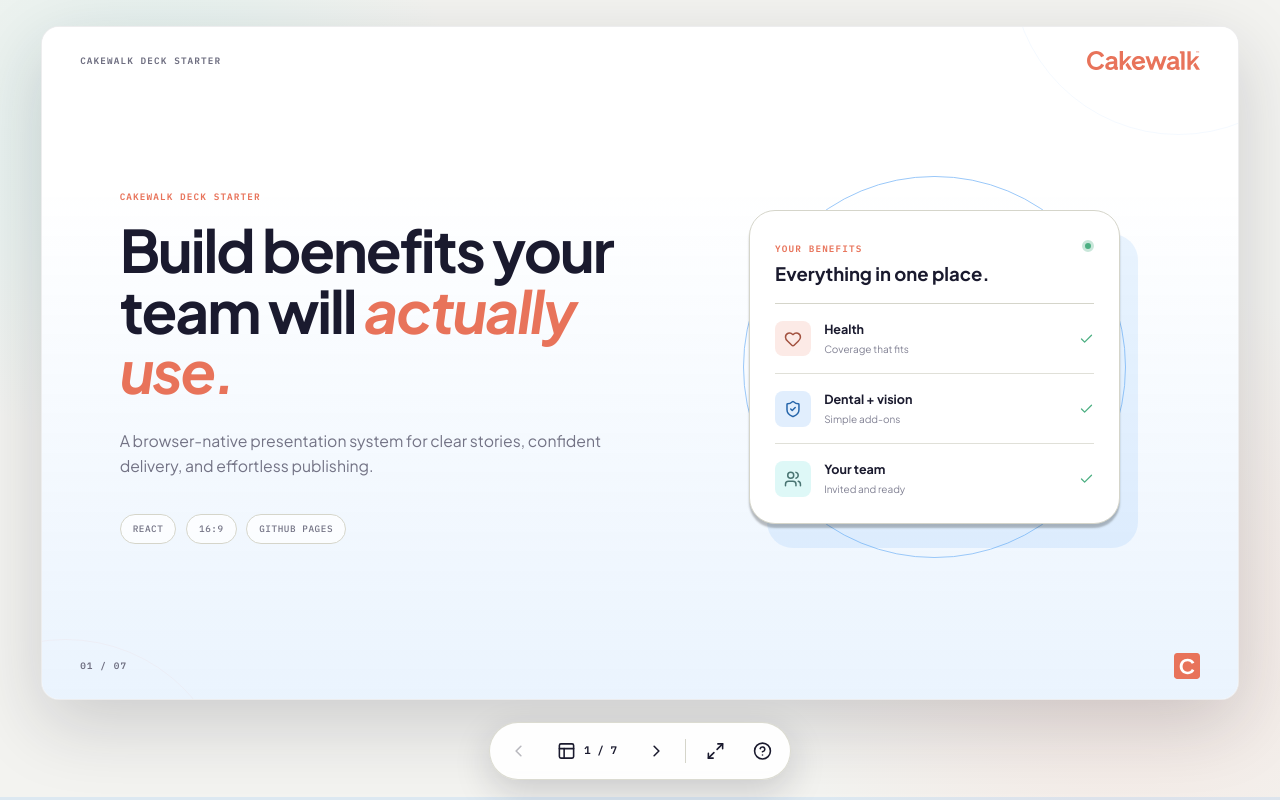
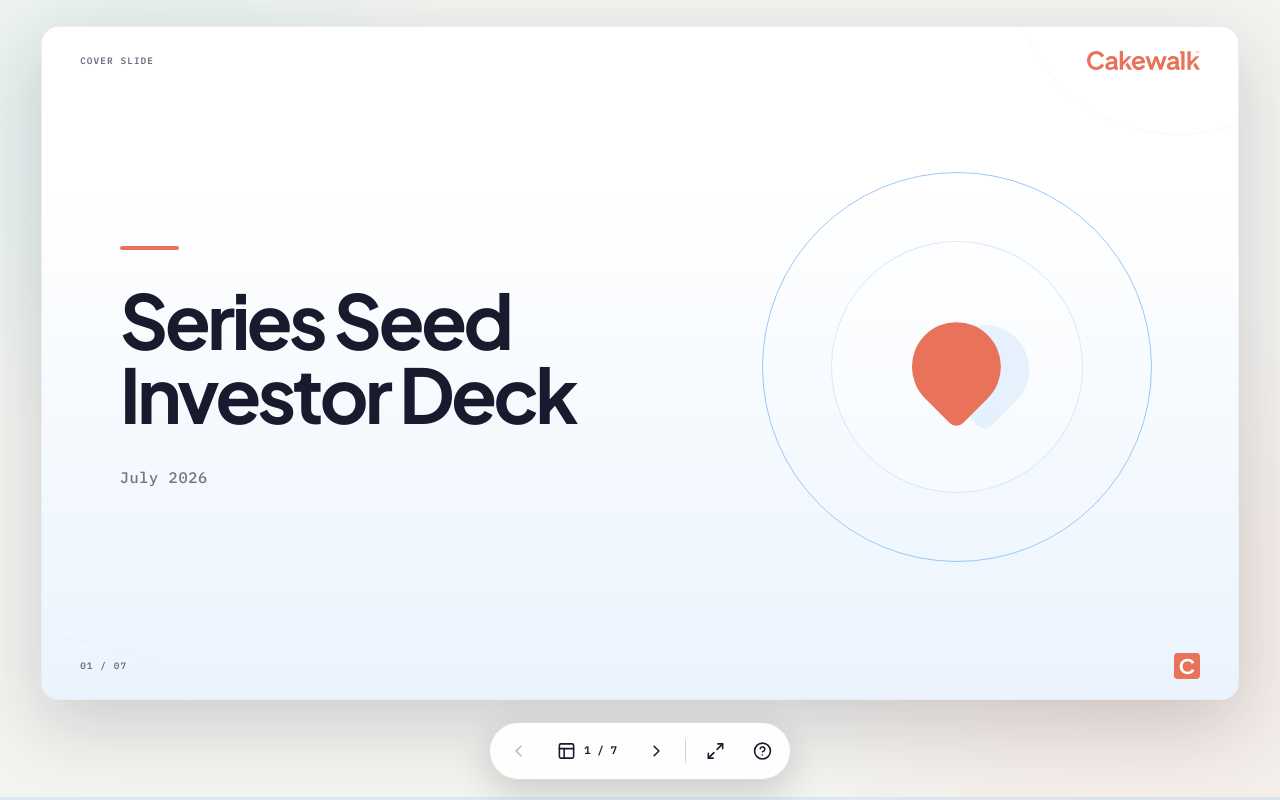
Before and after one commit to jonathanmorav/cakewalk-series-seed-deck, a React (Vite) app: page /#cover in a window 1280 px wide. Built offline with nearby package versions, Linux system fonts and the light colour scheme.

Commit message:
feat: build Series Seed cover slide

```diff
--- a/src/deck/slides.tsx
+++ b/src/deck/slides.tsx
@@ -1,25 +1,62 @@
 /* eslint-disable react-refresh/only-export-components -- this is the intentional single-file deck authoring surface */
+import { useEffect, useState } from "react";
 import type { LucideIcon } from "lucide-react";
 import {
   ArrowRight,
   BookOpenText,
   Boxes,
-  Check,
   CloudUpload,
   Code2,
   FileText,
-  Heart,
   Keyboard,
   Layers3,
   Link2,
   MonitorPlay,
   PackageCheck,
-  ShieldCheck,
   Sparkles,
   Users,
   Workflow,
 } from "lucide-react";
 import type { DeckSlide } from "./types";
+
+interface DeckMonth {
+  label: string;
+  dateTime: string;
+}
+
+export function formatDeckMonth(date: Date): DeckMonth {
+  return {
+    label: new Intl.DateTimeFormat("en-US", {
+      month: "long",
+      year: "numeric",
+    }).format(date),
+    dateTime: `${date.getFullYear()}-${String(date.getMonth() + 1).padStart(2, "0")}`,
+  };
+}
+
+function CurrentDeckMonth() {
+  const [month, setMonth] = useState(() => formatDeckMonth(new Date()));
+
+  useEffect(() => {
+    const syncMonth = () => setMonth(formatDeckMonth(new Date()));
+    const interval = window.setInterval(syncMonth, 60 * 60 * 1000);
+
+    window.addEventListener("focus", syncMonth);
+    document.addEventListener("visibilitychange", syncMonth);
+
+    return () => {
+      window.clearInterval(interval);
+      window.removeEventListener("focus", syncMonth);
+      document.removeEventListener("visibilitychange", syncMonth);
+    };
+  }, []);
+
+  return (
+    <time className="investor-cover__date" dateTime={month.dateTime}>
+      {month.label}
+    </time>
+  );
+}
 
 function Eyebrow({ children }: { children: string }) {
   return <p className="eyebrow">{children}</p>;
@@ -49,49 +86,20 @@
 
 function CoverSlide() {
   return (
-    <div className="cover-grid">
-      <div className="cover-copy">
-        <Eyebrow>CAKEWALK DECK STARTER</Eyebrow>
-        <h1 className="hero-title">
-          Build benefits your team will <em>actually use.</em>
+    <div className="investor-cover">
+      <div className="investor-cover__copy">
+        <span className="investor-cover__rule" aria-hidden="true" />
+        <h1 className="investor-cover__title">
+          <span>Series Seed</span>
+          <span>Investor Deck</span>
         </h1>
-        <p className="hero-lead">
-          A browser-native presentation system for clear stories, confident delivery, and effortless publishing.
-        </p>
-        <div className="tag-row" aria-label="Deck capabilities">
-          <span>React</span>
-          <span>16:9</span>
-          <span>GitHub Pages</span>
-        </div>
+        <CurrentDeckMonth />
       </div>
 
-      <div className="cover-visual" aria-label="Example Cakewalk benefits card">
-        <div className="visual-orbit visual-orbit--one" aria-hidden="true" />
-        <div className="visual-orbit visual-orbit--two" aria-hidden="true" />
-        <article className="benefits-card">
-          <header>
-            <div>
-              <span className="mini-overline">YOUR BENEFITS</span>
-              <h2>Everything in one place.</h2>
-            </div>
-            <span className="status-dot" aria-label="Active" />
-          </header>
-          <div className="benefit-row">
-            <span className="benefit-icon benefit-icon--coral"><Heart aria-hidden="true" /></span>
-            <span><strong>Health</strong><small>Coverage that fits</small></span>
-            <Check aria-hidden="true" />
-          </div>
-          <div className="benefit-row">
-            <span className="benefit-icon benefit-icon--blue"><ShieldCheck aria-hidden="true" /></span>
-            <span><strong>Dental + vision</strong><small>Simple add-ons</small></span>
-            <Check aria-hidden="true" />
-          </div>
-          <div className="benefit-row">
-            <span className="benefit-icon benefit-icon--mint"><Users aria-hidden="true" /></span>
-            <span><strong>Your team</strong><small>Invited and ready</small></span>
-            <Check aria-hidden="true" />
-          </div>
-        </article>
+      <div className="investor-cover__motif" aria-hidden="true">
+        <span className="investor-cover__orbit investor-cover__orbit--outer" />
+        <span className="investor-cover__orbit investor-cover__orbit--inner" />
+        <span className="investor-cover__seed" />
       </div>
     </div>
   );
@@ -259,10 +267,10 @@
 export const slides: DeckSlide[] = [
   {
     id: "cover",
-    title: "Build benefits your team will actually use",
-    section: "Cakewalk deck starter",
+    title: "Series Seed Investor Deck",
+    section: "Cover slide",
     tone: "canvas",
-    notes: "Open with the outcome. The deck itself should disappear behind the conversation.",
+    notes: "Welcome the room and introduce the Series Seed story.",
     render: () => <CoverSlide />,
   },
   {
--- a/src/styles/deck.css
+++ b/src/styles/deck.css
@@ -201,7 +201,6 @@
   color: var(--cw-v2-color-reliant-red);
 }
 
-.hero-title,
 .statement-title,
 .slide-heading {
   margin: 0;
@@ -211,20 +210,12 @@
   letter-spacing: -0.035em;
 }
 
-.hero-title {
-  max-width: 12ch;
-  font-size: clamp(38px, 4.9cqw, 76px);
-  line-height: 1.03;
-}
-
-.hero-title em,
 .statement-title em {
   color: var(--cw-v2-color-reliant-red);
   font-style: italic;
   font-weight: 700;
 }
 
-.hero-lead,
 .slide-lead,
 .closing-lead {
   color: var(--cw-v2-color-text-subtle);
@@ -232,173 +223,98 @@
   line-height: 1.55;
 }
 
-.hero-lead {
-  max-width: 52ch;
-  margin: clamp(20px, 2.4cqw, 34px) 0 0;
-}
-
-.cover-grid {
+.investor-cover {
+  position: relative;
   display: grid;
   width: 100%;
   align-items: center;
-  grid-template-columns: minmax(0, 1.08fr) minmax(340px, 0.92fr);
-  gap: clamp(32px, 5cqw, 76px);
+  grid-template-columns: minmax(0, 1.18fr) minmax(280px, 0.82fr);
+  isolation: isolate;
 }
 
-.cover-copy {
+.investor-cover__copy {
   position: relative;
   z-index: 2;
 }
 
-.tag-row {
-  display: flex;
-  flex-wrap: wrap;
-  gap: clamp(8px, 0.8cqw, 12px);
-  margin-top: clamp(24px, 3cqw, 42px);
+.investor-cover__rule {
+  display: block;
+  width: clamp(54px, 5cqw, 80px);
+  height: clamp(3px, 0.32cqw, 5px);
+  margin-bottom: clamp(24px, 2.8cqw, 42px);
+  border-radius: var(--cw-v2-radius-full);
+  background: var(--cw-v2-color-reliant-red);
 }
 
-.tag-row span {
-  padding: 7px 12px;
-  border: 1px solid var(--cw-v2-color-border);
-  border-radius: var(--cw-v2-radius-full);
-  background: rgb(255 255 255 / 0.72);
+.investor-cover__title {
+  margin: 0;
+  color: var(--cw-v2-color-ink);
+  font-family: var(--cw-v2-font-sans);
+  font-size: clamp(52px, 6.3cqw, 98px);
+  font-weight: 700;
+  letter-spacing: -0.05em;
+  line-height: 0.98;
+}
+
+.investor-cover__title span {
+  display: block;
+}
+
+.investor-cover__date {
+  display: block;
+  margin-top: clamp(26px, 3cqw, 46px);
   color: var(--cw-v2-color-text-subtle);
   font-family: var(--cw-v2-font-mono);
-  font-size: clamp(9px, 0.78cqw, 12px);
+  font-size: clamp(13px, 1.28cqw, 20px);
   font-weight: 500;
-  letter-spacing: 0.06em;
-  text-transform: uppercase;
+  letter-spacing: 0.04em;
+  line-height: 1.4;
 }
 
-.cover-visual {
+.investor-cover__motif {
   position: relative;
-  display: grid;
-  min-height: 35cqw;
-  place-items: center;
-  isolation: isolate;
+  width: min(100%, 34cqw);
+  aspect-ratio: 1;
+  justify-self: end;
 }
 
-.visual-orbit {
+.investor-cover__orbit {
   position: absolute;
-  z-index: -1;
   border-radius: 50%;
 }
 
-.visual-orbit--one {
-  width: 32cqw;
-  aspect-ratio: 1;
+.investor-cover__orbit--outer {
+  inset: 2%;
   border: 1px solid var(--cw-v2-color-blue-200);
 }
 
-.visual-orbit--two {
-  width: 23cqw;
-  aspect-ratio: 1;
-  background: rgb(245 221 214 / 0.65);
+.investor-cover__orbit--inner {
+  inset: 19%;
+  border: 1px solid rgb(53 144 243 / 0.18);
+  background: rgb(255 255 255 / 0.35);
 }
 
-.benefits-card {
-  width: min(100%, 31cqw);
-  padding: clamp(20px, 2.1cqw, 32px);
-  border: 1px solid var(--cw-v2-color-border);
-  border-radius: var(--cw-v2-radius-4xl);
-  background: white;
-  box-shadow: 0 4px 2px rgb(0 0 0 / 0.25), 18px 24px 0 rgb(53 144 243 / 0.1);
-  animation: cw-deck-pop-in 900ms var(--cw-v2-motion-ease-out-quart) both;
-}
-
-.benefits-card header {
-  display: flex;
-  align-items: flex-start;
-  justify-content: space-between;
-  gap: 20px;
-  padding-bottom: clamp(14px, 1.5cqw, 22px);
-  border-bottom: 1px solid var(--cw-v2-color-border);
-}
-
-.benefits-card h2 {
-  max-width: 18ch;
-  margin: 5px 0 0;
-  font-size: clamp(16px, 1.55cqw, 24px);
-  line-height: 1.2;
+.investor-cover__seed {
+  position: absolute;
+  top: 39%;
+  left: 39%;
+  width: 22%;
+  aspect-ratio: 1;
+  border-radius: 56% 56% 56% 12%;
+  background: var(--cw-v2-color-reliant-red);
+  box-shadow: 18px 22px 0 rgb(53 144 243 / 0.1);
+  transform: rotate(-45deg);
 }
 
 .mini-overline {
   color: var(--cw-v2-color-reliant-red);
 }
 
-.status-dot {
-  width: 12px;
-  height: 12px;
-  margin-top: 4px;
-  border: 3px solid var(--cw-v2-color-green-100);
-  border-radius: 50%;
-  background: var(--cw-v2-color-spring);
-}
-
-.benefit-row {
-  display: grid;
-  align-items: center;
-  grid-template-columns: auto 1fr auto;
-  gap: clamp(10px, 1.1cqw, 16px);
-  padding: clamp(12px, 1.3cqw, 18px) 0;
-  border-bottom: 1px solid rgb(213 213 202 / 0.72);
-}
-
-.benefit-row:last-child {
-  padding-bottom: 0;
-  border-bottom: 0;
-}
-
-.benefit-row > svg {
-  width: clamp(15px, 1.25cqw, 20px);
-  color: var(--cw-v2-color-spring);
-}
-
-.benefit-row strong,
-.benefit-row small {
-  display: block;
-}
-
-.benefit-row strong {
-  margin-bottom: 3px;
-  font-size: clamp(12px, 1.05cqw, 16px);
-}
-
-.benefit-row small {
-  color: var(--cw-v2-color-text-muted);
-  font-size: clamp(10px, 0.84cqw, 13px);
-}
-
-.benefit-icon,
 .icon-frame {
   display: inline-grid;
   flex: 0 0 auto;
   place-items: center;
   border-radius: var(--cw-v2-radius-md);
-}
-
-.benefit-icon {
-  width: clamp(34px, 3cqw, 46px);
-  aspect-ratio: 1;
-}
-
-.benefit-icon svg {
-  width: 50%;
-}
-
-.benefit-icon--coral {
-  color: var(--cw-v2-color-coral-700);
-  background: var(--cw-v2-color-coral-50);
-}
-
-.benefit-icon--blue {
-  color: var(--cw-v2-color-blue-700);
-  background: var(--cw-v2-color-blue-50);
-}
-
-.benefit-icon--mint {
-  color: var(--cw-v2-color-mint-800);
-  background: var(--cw-v2-color-mint-100);
 }
 
 .statement-layout {
@@ -998,11 +914,6 @@
   display: none;
 }
 
-@keyframes cw-deck-pop-in {
-  from { opacity: 0; transform: translateY(24px) scale(0.98); }
-  to { opacity: 1; transform: translateY(0) scale(1); }
-}
-
 @keyframes cw-deck-fade-in {
   from { opacity: 0; }
   to { opacity: 1; }
@@ -1086,7 +997,7 @@
     font-size: 10px;
   }
 
-  .hero-title,
+  .investor-cover__title,
   .statement-title {
     font-size: clamp(36px, 11vw, 56px);
   }
@@ -1095,13 +1006,11 @@
     font-size: clamp(30px, 9vw, 44px);
   }
 
-  .hero-lead,
   .slide-lead,
   .closing-lead {
     font-size: 16px;
   }
 
-  .cover-grid,
   .closing-grid {
     display: flex;
     align-items: stretch;
@@ -1109,15 +1018,18 @@
     gap: 42px;
   }
 
-  .cover-visual {
-    min-height: 420px;
+  .investor-cover {
+    min-height: calc(100dvh - 190px);
+    align-content: center;
+    grid-template-columns: 1fr;
   }
 
-  .visual-orbit--one { width: 320px; }
-  .visual-orbit--two { width: 240px; }
-
-  .benefits-card {
-    width: min(100%, 360px);
+  .investor-cover__motif {
+    position: absolute;
+    right: -84px;
+    bottom: -94px;
+    width: 300px;
+    opacity: 0.72;
   }
 
   .statement-layout {
@@ -1258,7 +1170,4 @@
     inset: 0;
   }
 
-  .benefits-card {
-    animation: none;
-  }
 }
```
Also changed, not shown: 1 other file (tests, documents, lock files or other folders).
